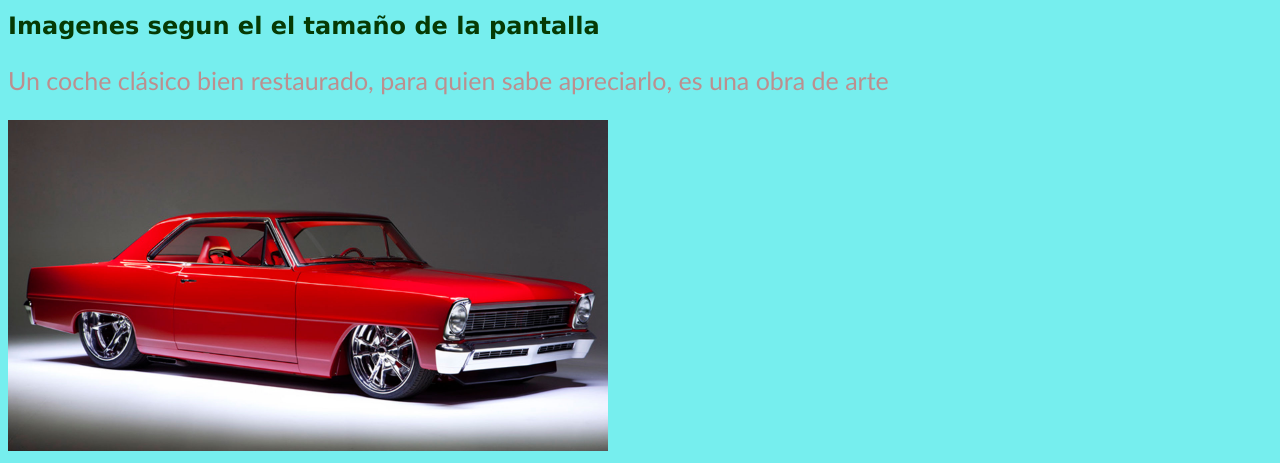
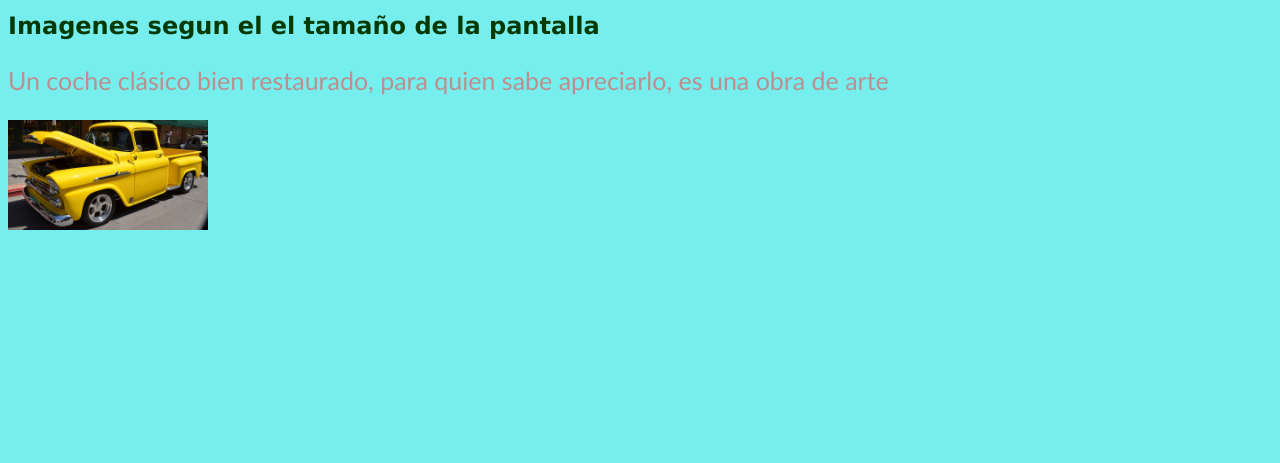
Before and after one commit to RAFA1211/Multimedia-HTML-26_08_2021, a plain HTML site: page index.html in a window 1280 px wide. Shown: the part 918-1381 px from the top of the page. After the commit the page ends 1160 px from the top, so only its background shows below. Drawn offline with Linux system fonts and the light colour scheme.

Commit message:
cambios2

```diff
--- a/index.html
+++ b/index.html
@@ -29,12 +29,13 @@
 
     <!-- <img src="/ejemplo-modelo-4.jpg" alt="" width="500"> -->
     <h2>Imagenes segun el el tamaño de la pantalla</h2>
+
     <picture>
-        <source media="(max-width:1000px)" srcset="/ejemplo-modelo-4.jpg">
-        <source media="(max-width:2000px)" srcset="/ejemplo-modelo.jpg">
-        <source media="(max-width:2500px)" srcset="/logo_mapp.png">
+        <source media="(max-width:400px)" srcset="./ejemplo-modelo-4.jpg">
+        <source media="(max-width:500px)" srcset="/ejemplo-modelo.jpg">
+        <source media="(max-width:600px)" srcset="/logo_mapp.png">
         <p>Un coche clásico bien restaurado, para quien sabe apreciarlo, es una obra de arte</p>
-        <img id="imgSource" src="/GettyImages-832848722.jpg" alt="" width="600">
+        <img id="imgSource" src="/GettyImages-832848722.jpg" alt="" >
     </picture>
 </body>
 </html>
--- a/style.css
+++ b/style.css
@@ -24,3 +24,13 @@ p{
     font-family: 'Trebuchet MS', 'Lucida Sans Unicode', 'Lucida Grande', 'Lucida Sans', Arial, sans-serif;
     color: rosybrown;
 }
+#imgSource{
+    width: 100%;
+}
+
+@media only screen and (min-width:601px){
+    #imgSource{
+        width: 200px;
+    }
+
+}
```
